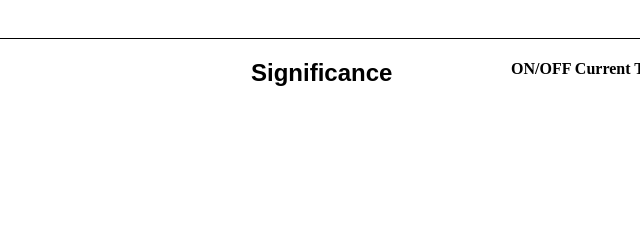
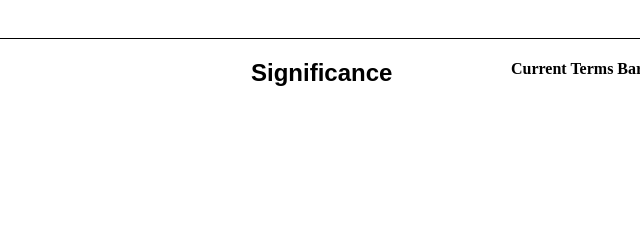
Before and after one commit to NYU-CS6313-SPRING2016/Group-14, a plain HTML site: page index.html in a window 1280 px wide. Shown: the part 139-378 px from the top of the page, 640-1280 px from the left. Drawn offline with nearby package versions, Linux system fonts and the light colour scheme.

Commit message:
toggle title

```diff
--- a/index.html
+++ b/index.html
@@ -320,7 +320,7 @@
                     <h2 id="sig_lab">Significance</h2>
                     <div id="toggle_div">
 
-                <h4>ON/OFF Current Terms Bar: </h4>
+                <h4>Current Terms Bars: </h4>
 
                     <input type="button" id="toggle_button" value="ON" style="color:blue"
                            onclick="toggle_func(this);">
```
